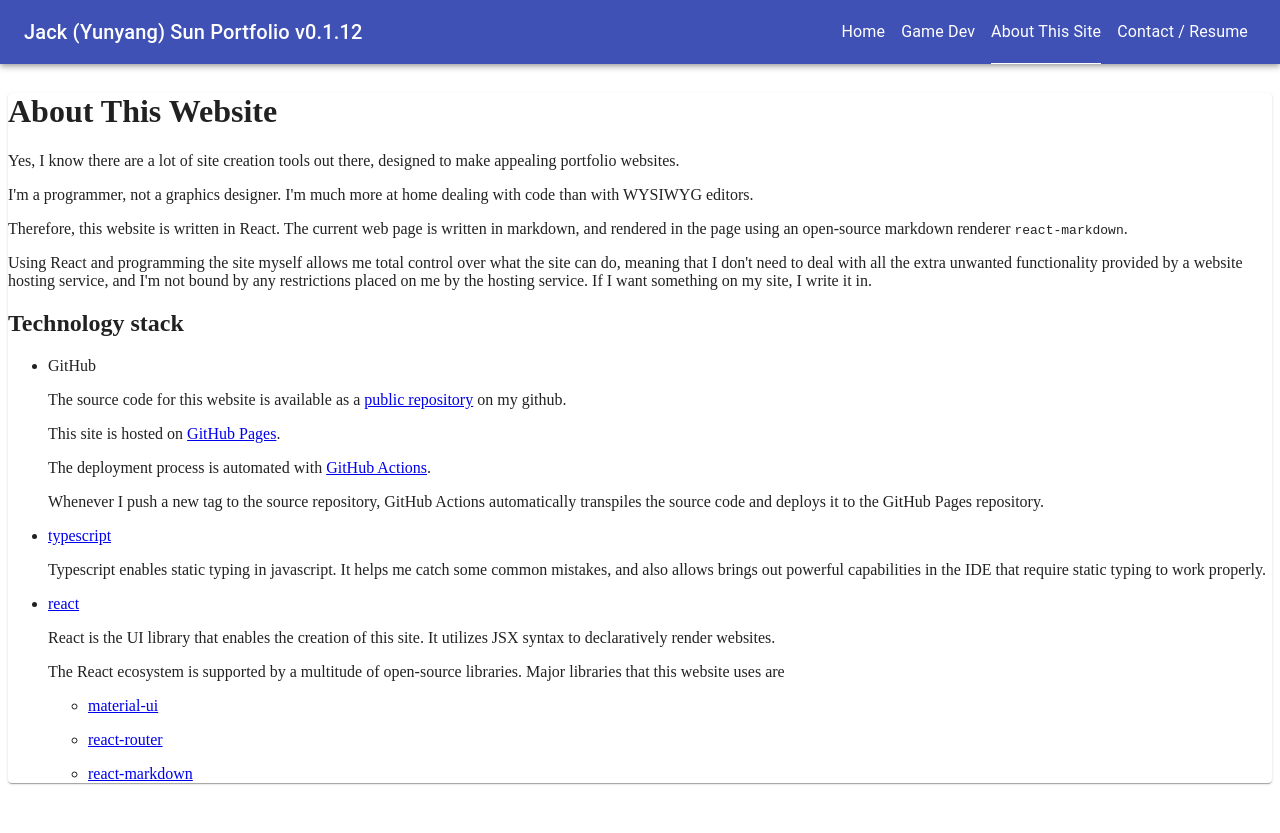
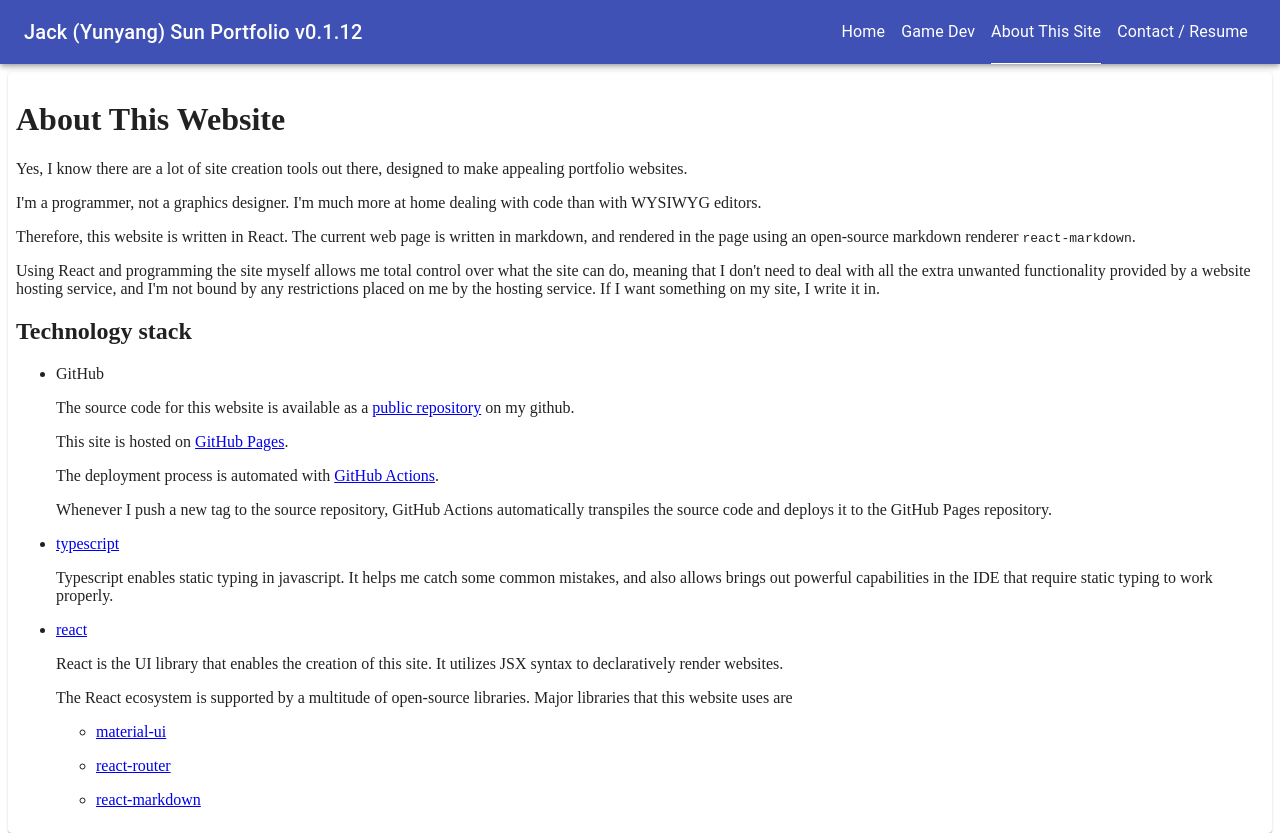
Before and after one commit to syy1125/syy-portfolio, a React (Create React App) app: page /about in a window 1280 px wide. Before the commit the page ends 800 px from the top, so only its background shows below. Built offline with nearby package versions, Linux system fonts and the light colour scheme.

Commit message:
chore: Styling about page

```diff
--- a/src/screens/about/About.tsx
+++ b/src/screens/about/About.tsx
@@ -2,10 +2,18 @@ import React, { useEffect, useState } from 'react'
 import Paper from '@material-ui/core/Paper'
 import CircularProgress from '@material-ui/core/CircularProgress'
 import Markdown from 'react-markdown'
+import { makeStyles } from '@material-ui/core/styles'
 
 const { PUBLIC_URL } = process.env
 
+const useStyles = makeStyles((theme) => ({
+  paper: {
+    padding: theme.spacing(1),
+  },
+}))
+
 export const About = () => {
+  const classes = useStyles()
   const [document, setDocument] = useState<string | null>(null)
   useEffect(() => {
     fetch(`${PUBLIC_URL}/resources/about.md`)
@@ -14,7 +22,7 @@ export const About = () => {
   }, [setDocument])
 
   return (
-    <Paper>
+    <Paper className={classes.paper}>
       {document == null ? <CircularProgress /> : <Markdown source={document} />}
     </Paper>
   )
```
